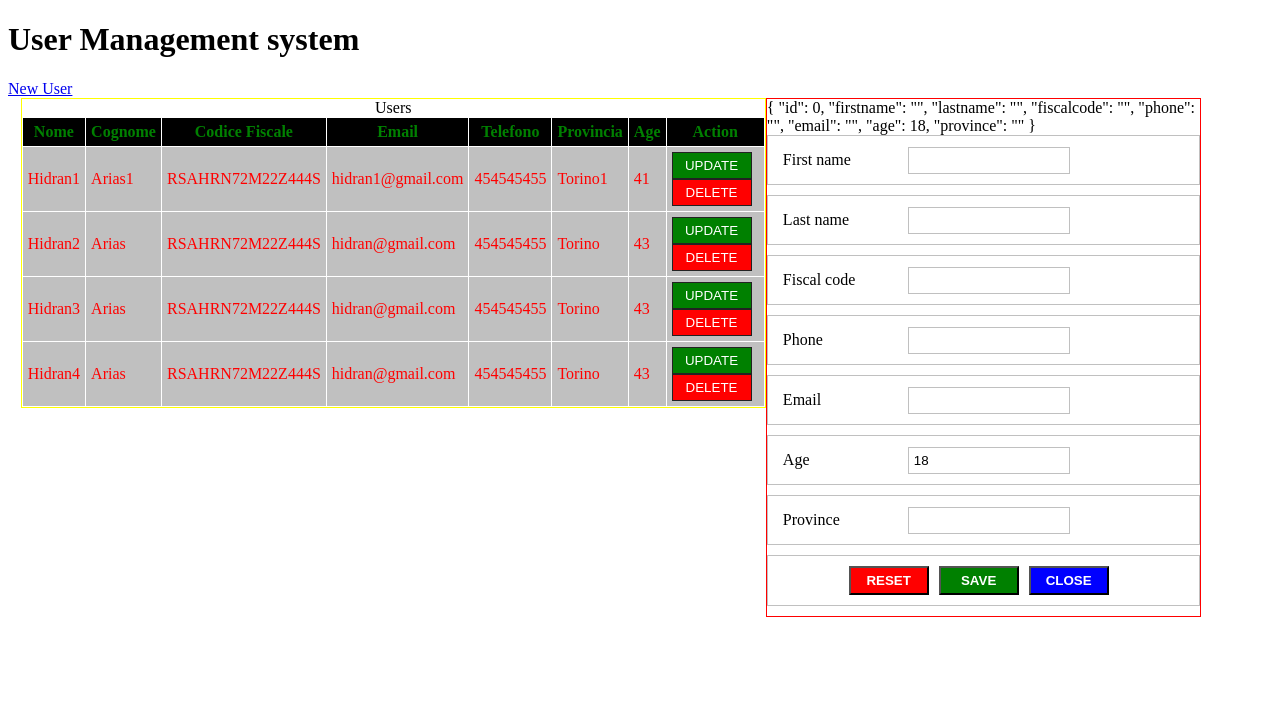
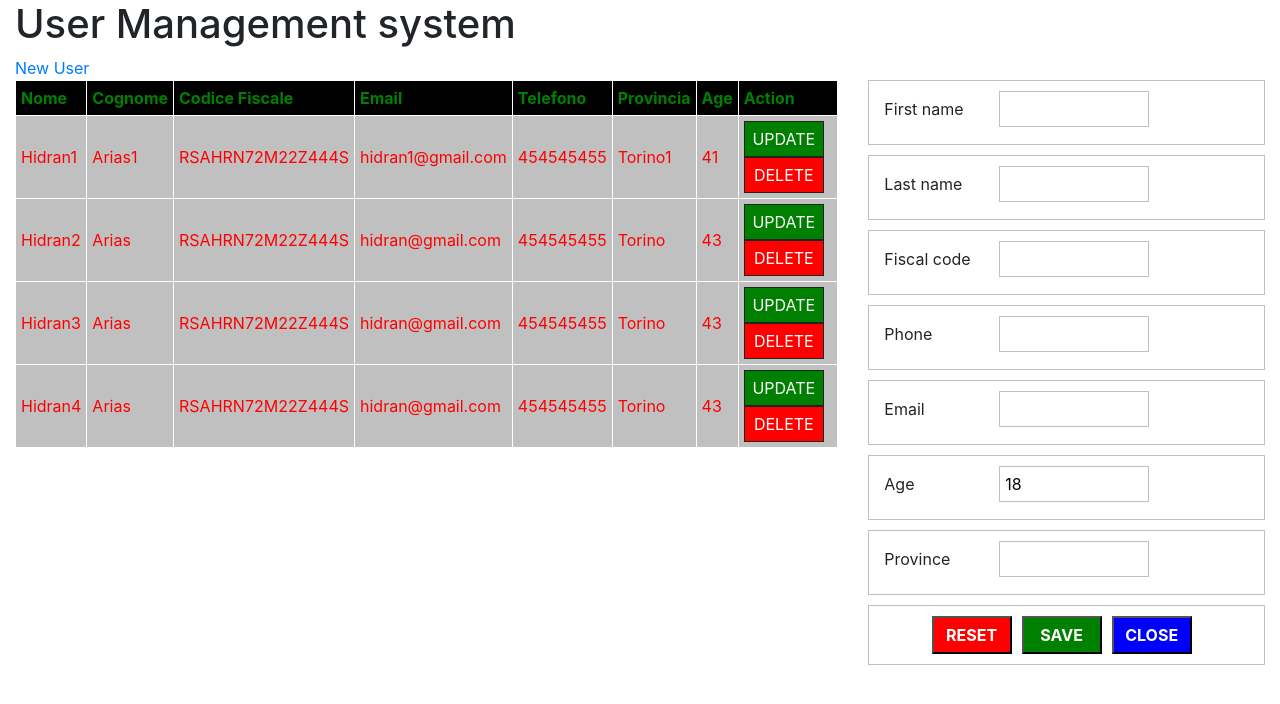
Before and after one commit to samamagi/UMS, an Angular app: page / in a window 1280 px wide. Both pictures are taken after a click on the link "New User". Shown: the top 704 px of the page. Built offline with nearby package versions, Linux system fonts and the light colour scheme.

Commit message:
fine lezione 39

```diff
--- a/angular.json
+++ b/angular.json
@@ -24,6 +24,7 @@
               "src/assets"
             ],
             "styles": [
+              "node_modules/bootstrap/dist/css/bootstrap.min.css",
               "src/styles.css"
             ],
             "scripts": []
--- a/src/app/app.component.html
+++ b/src/app/app.component.html
@@ -1,11 +1,16 @@
-<h1>User Management system</h1>
-<a href="#" (click)="newUser()">New User</a>
-<div class="main">
-  <div class="users">
-  <app-users (updateUser) = "updateUser($event)"></app-users>
-  </div>
-  <div class="userDetail" *ngIf="showForm">
-    <app-user-detail [user] = "userSelected" (exitDetail) ="closeUserDetail($event)"></app-user-detail>
+<div class="container-fluid">
+  <h1>User Management system</h1>
+  <a href="#" (click)="newUser()">New User</a>
+
+  <div class="row">
+
+    <div class="col-md-8">
+      <app-users (updateUser) = "updateUser($event)"></app-users>
+    </div>
+
+    <div class="col-md-4" *ngIf="showForm">
+      <app-user-detail [user] = "userSelected" (exitDetail) ="closeUserDetail($event)"></app-user-detail>
+    </div>
 
   </div>
 </div>
--- a/src/app/services/user.service.ts
+++ b/src/app/services/user.service.ts
@@ -65,7 +65,7 @@ import {UserInterface} from '../interfaces/user';
 
   updateUser(user: UserInterface) {
     const idx = this.users.findIndex((v) => v.id === user.id);
-    alert(idx);
+    // alert(idx);
     if (idx !== -1) {
       this.users[idx] = user;
     }
--- a/src/app/user-detail/user-detail.component.html
+++ b/src/app/user-detail/user-detail.component.html
@@ -1,4 +1,5 @@
-<form class="userForm" #f ="ngForm"> {{f.form.value|json}}
+<form class="userForm" #f ="ngForm">
+  <!-- {{f.form.value|json}} -->
   <input type="hidden" name="id" [(ngModel)]="user.id">
   <div class="form-group">
     <label for="firstname">First name</label>
--- a/src/app/users/users.component.html
+++ b/src/app/users/users.component.html
@@ -1,5 +1,5 @@
 <table>
-    <caption>{{title}}</caption>
+    <!-- <caption>{{title}}</caption> -->
     <tr>
         <th>Nome</th>
         <th>Cognome</th>
--- a/src/styles.css
+++ b/src/styles.css
@@ -1,4 +1,5 @@
 /* You can add global styles to this file, and also import other style files */
+/*
 .main{
   width:98%;
   margin:auto;
@@ -47,3 +48,4 @@
   padding: 5px;
   border: 1px solid #c0c0c0;
 }
+*/
```
